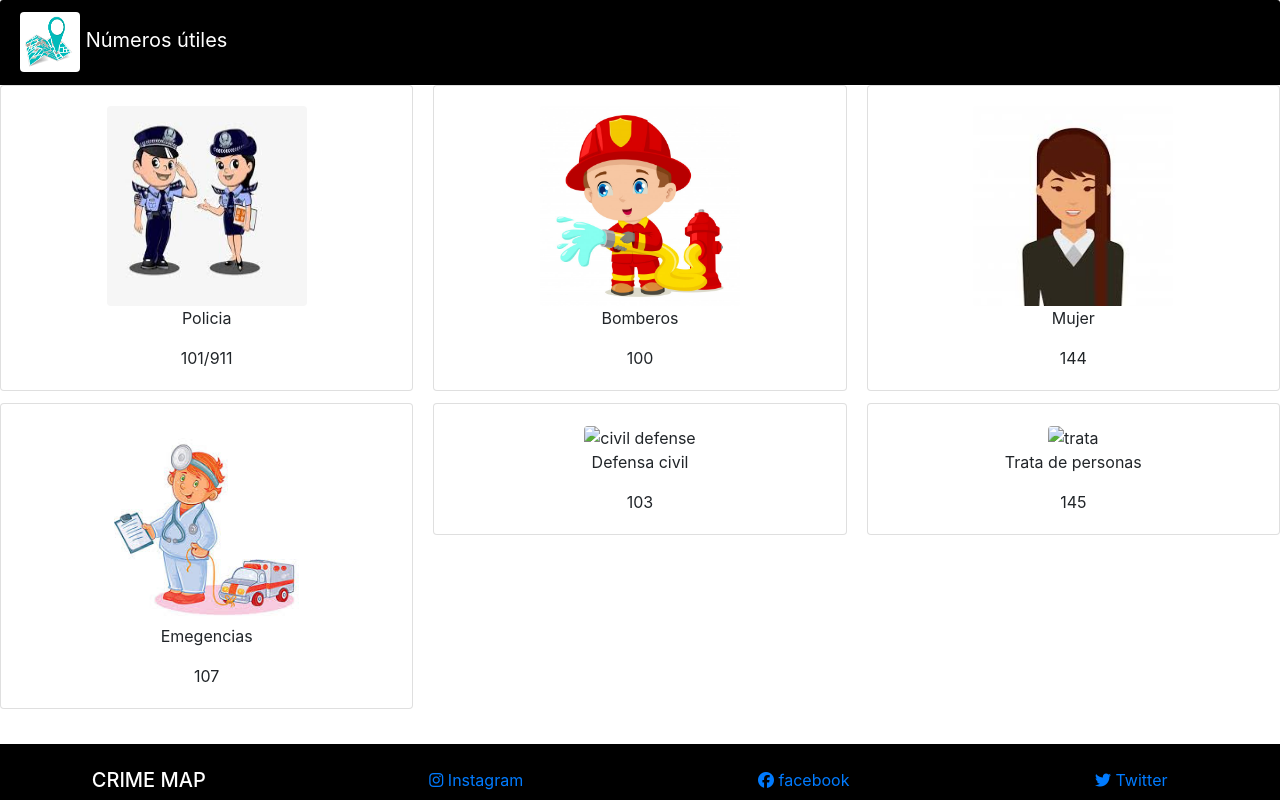
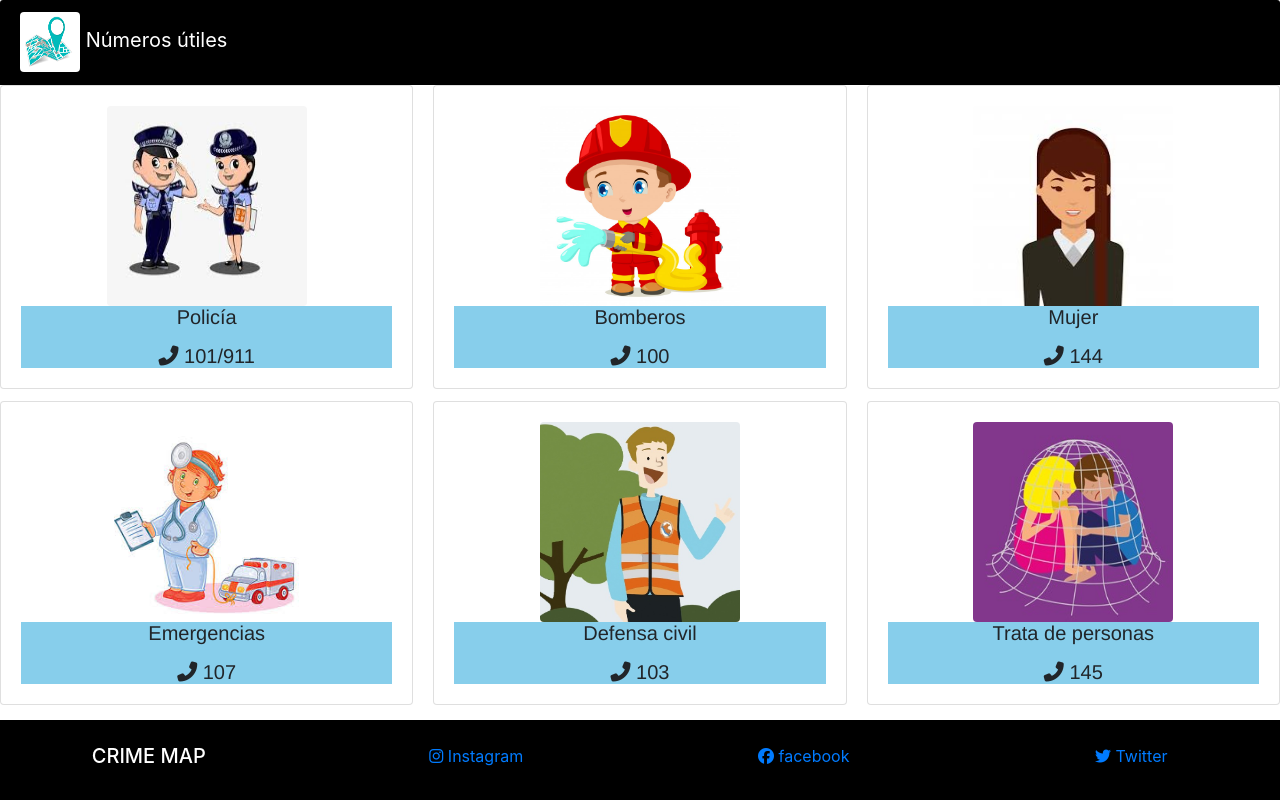
Before and after one commit to gabyardiles/crimeMap, a PHP site: page /html/utils_munber.html in a window 1280 px wide. Run offline with PHP 8.4, Linux system fonts and the light colour scheme; some libraries are stand-ins or nearby versions.

Commit message:
Updated ui utils numbers

```diff
--- a/html/utils_munber.html
+++ b/html/utils_munber.html
@@ -25,50 +25,69 @@
         <div class="card">
           <div class="card-body text-center">
               <img src="../images/police.jpeg" alt="police" class="rounded">
-              <p class="card-text">Policia</p>
-              <p class="card-text">101/911</p>
+              <br>
+              <div id="description_Card" class="efect_card">
+                  <p class="card-text">Policía</p>
+                  <p class="card-text"><i class="fas fa-phone-alt"></i> 101/911</p>
+              </div>
           </div>
         </div>
         <div class="card">
           <div class="card-body text-center">
             <img src="../images/ambulance.jpeg" alt="ambulance" class="rounded">
-            <p class="card-text">Emegencias</p>
-            <p class="card-text">107</p>
+            <br>
+            <div id="description_Card" class="efect_card">
+                <p class="card-text">Emergencias</p>
+                <p class="card-text"><i class="fas fa-phone-alt"></i> 107</p>
+            </div>
           </div>
         </div>
         <div class="card">
           <div class="card-body text-center">
             <img src="../images/bomber.jpg" alt="firefighter" class="rounded">
+            <br>
+            <div id="description_Card" class="efect_card">
                 <p class="card-text">Bomberos</p>
-            <p class="card-text">100</p>
+                <p class="card-text"><i class="fas fa-phone-alt"></i> 100</p>
+            </div>
           </div>
         </div>
         <div class="card">
           <div class="card-body text-center">
-            <img src="" alt="civil defense" class="rounded">
+            <img src="../images/civil_defense.jpeg" alt="civil defense" class="rounded">
+            <br>
+            <div id="description_Card" class="efect_card">
                 <p class="card-text">Defensa civil</p>
-            <p class="card-text">103</p>
+                <p class="card-text"><i class="fas fa-phone-alt"></i> 103</p>
+            </div>
           </div>
         </div>
         <div class="card">
           <div class="card-body text-center">
             <img src="../images/women.jpeg" alt="women" class="rounded">
+            <br>
+            <div id="description_Card" class="efect_card">
                 <p class="card-text">Mujer</p>
-            <p class="card-text">144</p>
+                <p class="card-text"><i class="fas fa-phone-alt"></i> 144</p>
+            </div>
           </div>
         </div>
         <div class="card">
           <div class="card-body text-center">
-            <img src="" alt="trata" class="rounded">
+            <img src="../images/trata.jpeg" alt="trata" class="rounded">
+            <br>
+            <div id="description_Card" class="efect_card">
                 <p class="card-text">Trata de personas</p>
-            <p class="card-text">145</p>
+                <p class="card-text"><i class="fas fa-phone-alt"></i> 145</p>
             </div>
           </div>
         </div>
-      <div id="footer_Default" class="footer">
+      </div>
+      <!-- Contenedor footer -->
+    <div class="wrapper">
+            <div id="footer" class="footer" class="col-lg-12 col-md-6- col-sm-3">
                 <br>
-            <div class="row">
-                <br>
+                    <div id="rowStyle" class="row">
                             <div class="col-md-3">
                                 <h5 class="text-uppercase">Crime Map</h5>
                             </div>
@@ -83,6 +102,8 @@
                             </div>
                             <br>
                     </div>
+                <br>
+        </div>
     </div>
     </body>
 </html>
--- a/styles/utils_number.css
+++ b/styles/utils_number.css
@@ -24,7 +24,7 @@ body>#header_Default>a>img{
   width: 60px;
 }
 
-body>#footer_Default {
+div>#footer {
   color: white;
   position: fixed;
   left: 0;
@@ -32,19 +32,30 @@ body>#footer_Default {
   width: 100%;
   background-color: black;
   text-align: center;
-  margin-top: inherit;
 }
-body>#footer_Default>a>i {
+a:visited {
   color: white;
-  text-align: center;
 }
-body>#footer_Default>a, a:hover, a:focus {
-  color: inherit;
-  text-decoration: none;
-  transition: all 0.3s;
-}
-
 img {
   width: 200px;
   height: 200px;
 }
+
+#description_Card {
+  background-color: skyblue;
+}
+
+#description_Card>p {
+  font-weight: bold;
+  font: 20px 'Helvetica Neue', Arial, Helvetica, sans-serif;
+}
+
+.efect_card:hover
+{
+  box-shadow:
+                1px 1px lightslategray,
+                2px 2px lightslategray,
+                3px 3px lightslategray;
+        -webkit-transform: translateX(-3px);
+        transform: translateX(-3px);
+}
```
Also changed, not shown: images/civil_defense.jpeg (added), images/trata.jpeg (added). Lines whose indentation alone changed are shown as unchanged.
